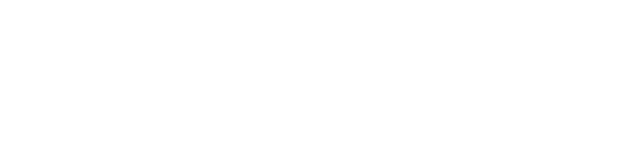
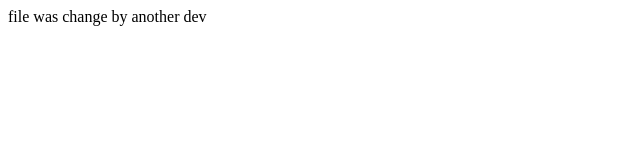
Before and after one commit to devsanjiv21/web-dev, a plain HTML site: page index.html in a window 1280 px wide. Shown: the whole page, without its empty margins (0-640 px from the left). Drawn offline with Linux system fonts and the light colour scheme.

Commit message:
Update index.html

```diff
--- a/index.html
+++ b/index.html
@@ -5,5 +5,7 @@
     <meta name="viewport" content="width=device-width, initial-scale=1.0" />
     <title>Document</title>
   </head>
-  <body></body>
+  <body>
+    file was change by another dev
+  </body>
 </html>
```
